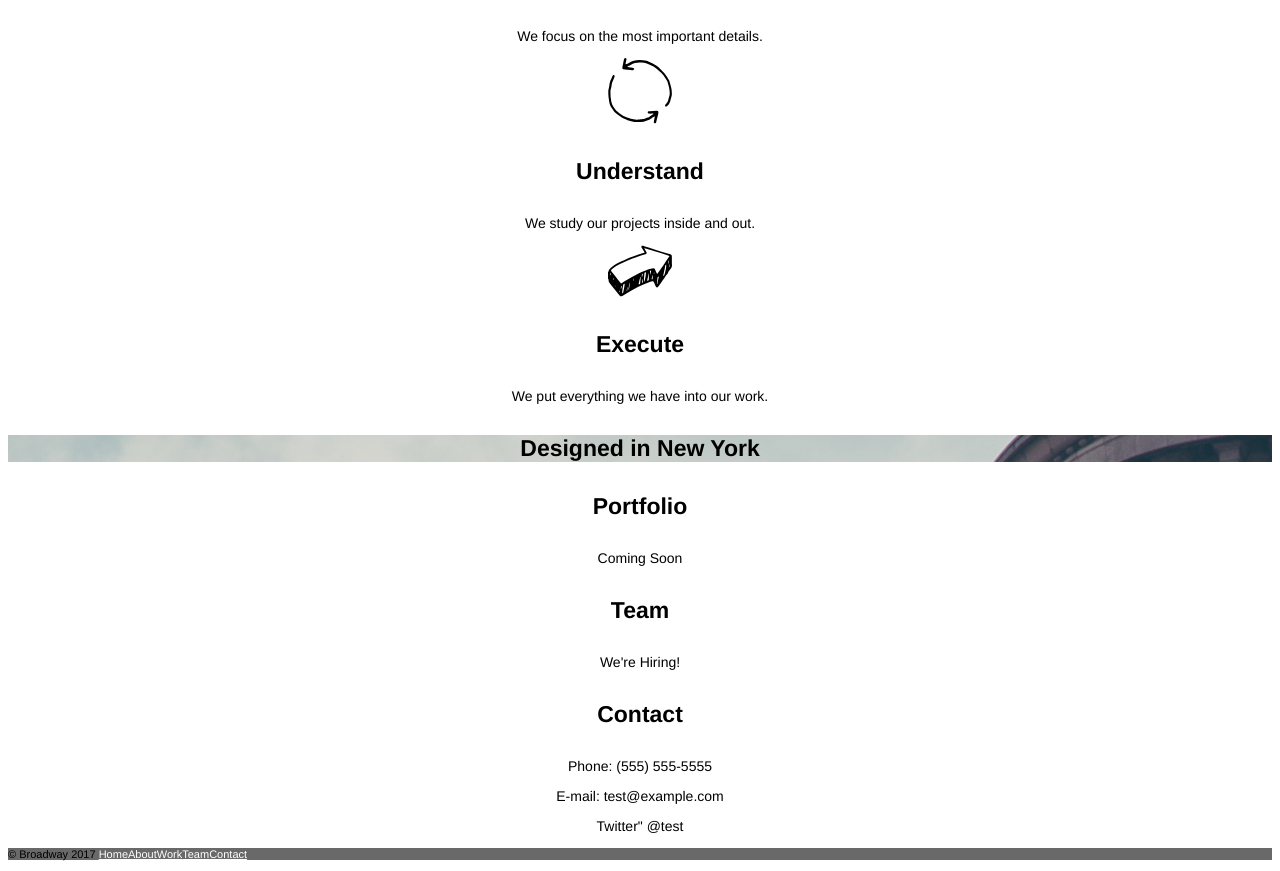
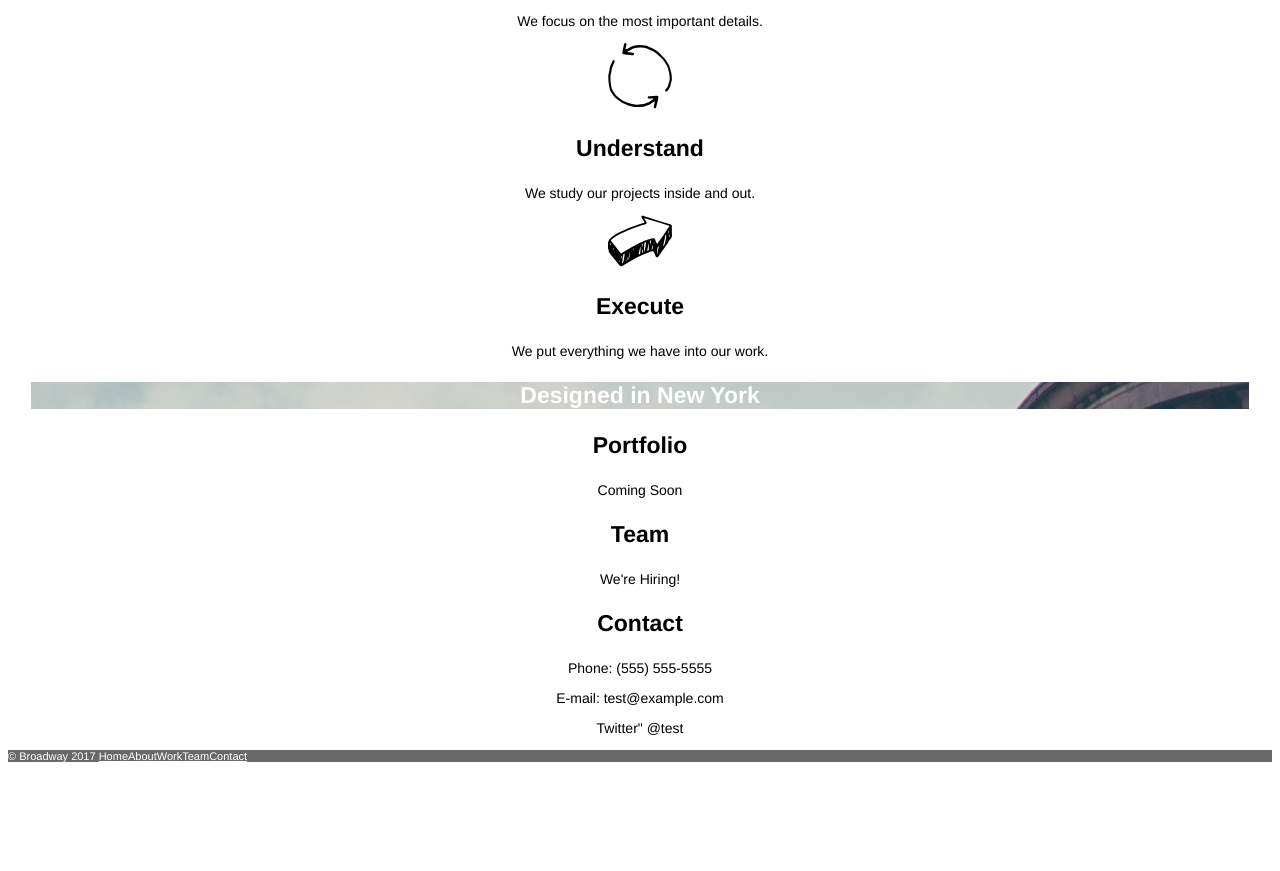
Before and after one commit to dieterstach/Broadway_Design, a plain HTML site: page index.html in a window 1280 px wide. Shown: the part 523-1394 px from the top of the page. After the commit the page ends 1296 px from the top, so only its background shows below. Drawn offline with Linux system fonts and the light colour scheme; files whose address does not match are found by name.

Commit message:
FINAL edit

```diff
--- a/Resources/css/style.css
+++ b/Resources/css/style.css
@@ -17,6 +17,7 @@ h2 {
 h4 {
   font-size: 23px;
   font-weight: bold;
+  margin: 23px;
 }
 
 p {
@@ -25,8 +26,13 @@ p {
 
 .bottom {
   background-color: dimgray;
+  color: white;
   font-size: 11px;
   text-align: left;
+}
+
+.divide {
+  color: white;
 }
 
 .home,
```
